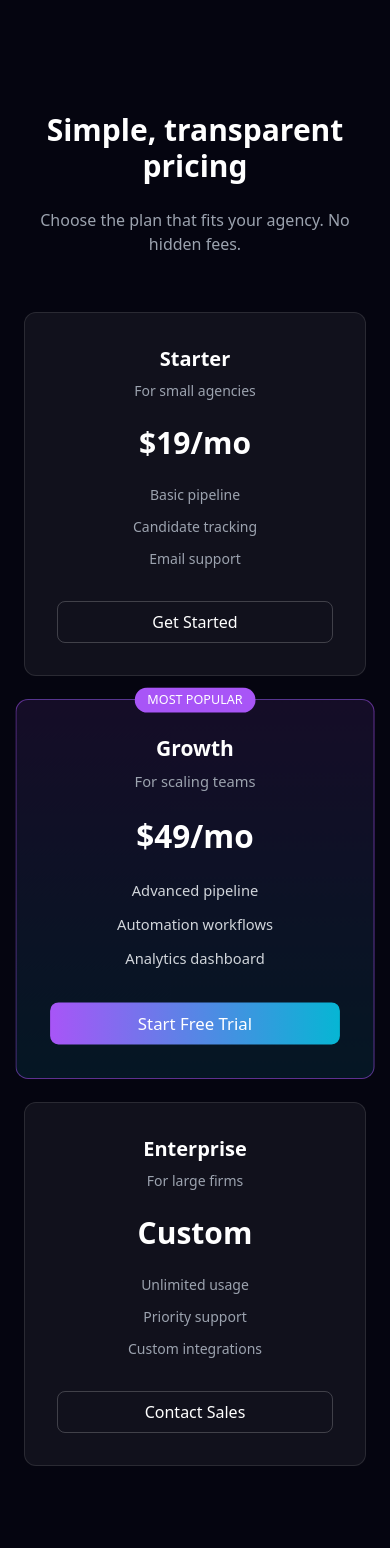
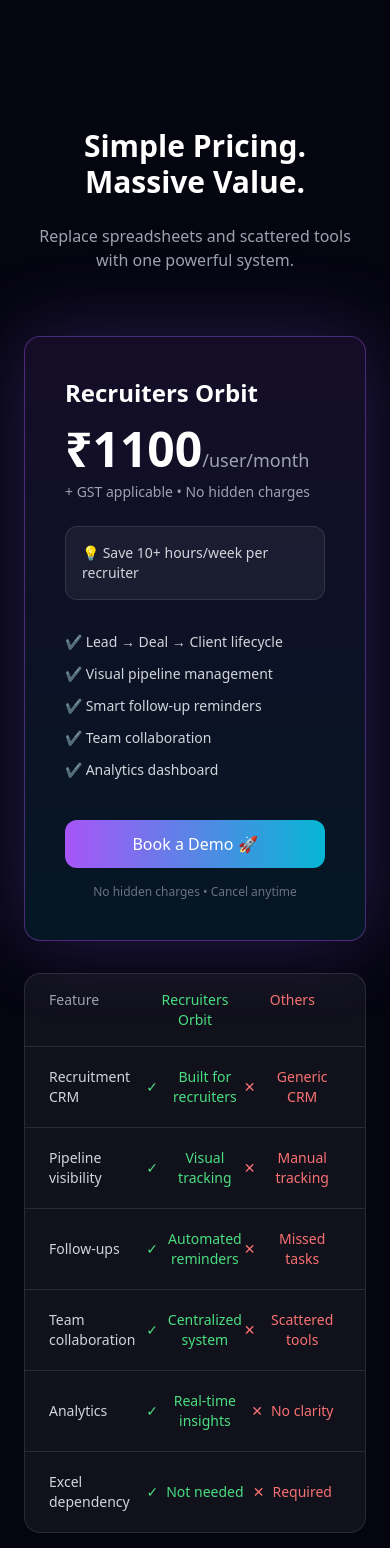
Before and after one commit to digisensedigital-hash/recruiters-orbit-web, a React (Vite) app: page / in a window 390 px wide. Shown: the part 5660-7208 px from the top of the page. Built offline with nearby package versions, Linux system fonts and the light colour scheme.

Commit message:
Pricing UI refined with structured comparison grid + alignment fix

```diff
--- a/src/sections/Pricing.tsx
+++ b/src/sections/Pricing.tsx
@@ -1,83 +1,123 @@
 import Reveal from "../components/common/Reveal"
+import { Link } from "react-router-dom"
+
 export default function Pricing() {
   return (
     <Reveal>
-        <section className="mt-28 px-6 max-w-6xl mx-auto text-center">
+      <section id="pricing" className="mt-32 px-6 max-w-7xl mx-auto">
 
         {/* HEADING */}
-        <h2 className="text-3xl md:text-5xl font-bold">
-            Simple, transparent pricing
-        </h2>
+        <div className="text-center mb-16">
+          <h2 className="text-3xl md:text-5xl font-bold">
+            Simple Pricing. Massive Value.
+          </h2>
+          <p className="mt-6 text-gray-400 max-w-2xl mx-auto">
+            Replace spreadsheets and scattered tools with one powerful system.
+          </p>
+        </div>
 
-        <p className="mt-6 text-gray-400 max-w-2xl mx-auto">
-            Choose the plan that fits your agency. No hidden fees.
-        </p>
+        {/* GRID */}
+        <div className="grid md:grid-cols-2 gap-8 items-stretch">
 
-        {/* PRICING CARDS */}
-        <div className="mt-14 grid md:grid-cols-3 gap-8">
+          {/* LEFT — PRICING */}
+          <div className="flex flex-col justify-between h-full p-10 rounded-2xl border border-purple-500/40 bg-gradient-to-b from-purple-500/10 to-cyan-500/10 shadow-[0_0_80px_rgba(139,92,246,0.25)]">
 
-            {/* STARTER */}
-            <div className="p-8 border border-white/10 rounded-xl bg-white/5 transition-all duration-300 hover:translate-y-[-8px] hover:border-purple-500/40 hover:shadow-[0_0_50px_rgba(139,92,246,0.15)]">
-            <h3 className="text-xl font-semibold mb-2">Starter</h3>
-            <p className="text-gray-400 text-sm mb-6">For small agencies</p>
+            <div>
+              <h3 className="text-2xl font-semibold mb-4">
+                Recruiters Orbit
+              </h3>
 
-            <div className="text-3xl font-bold mb-6">$19/mo</div>
+              <div className="text-5xl font-bold mb-2">
+                ₹1100
+                <span className="text-lg font-normal text-gray-400">
+                  /user/month
+                </span>
+              </div>
 
-            <ul className="space-y-3 text-sm text-gray-400 mb-8">
-                <li>Basic pipeline</li>
-                <li>Candidate tracking</li>
-                <li>Email support</li>
-            </ul>
+              <p className="text-sm text-gray-400 mb-6">
+                + GST applicable • No hidden charges
+              </p>
 
-            <button className="w-full border border-white/20 py-2 rounded-lg hover:bg-white/5 transition">
-                Get Started
-            </button>
+              {/* ROI BOX */}
+              <div className="bg-white/5 border border-white/10 rounded-xl p-4 mb-8 text-sm text-gray-300">
+                💡 Save 10+ hours/week per recruiter
+              </div>
+
+              {/* FEATURES */}
+              <ul className="space-y-3 text-sm text-gray-300">
+                <li>✔ Lead → Deal → Client lifecycle</li>
+                <li>✔ Visual pipeline management</li>
+                <li>✔ Smart follow-up reminders</li>
+                <li>✔ Team collaboration</li>
+                <li>✔ Analytics dashboard</li>
+              </ul>
             </div>
 
-            {/* GROWTH (Highlighted) */}
-            <div className="p-8 border border-purple-500/50 rounded-xl bg-gradient-to-b from-purple-500/10 to-cyan-500/10 scale-105 transition-all duration-300 hover:scale-110 hover:shadow-[0_0_60px_rgba(139,92,246,0.3)] relative">
+            {/* CTA */}
+            <div className="mt-10">
+              <Link to="/book-demo">
+                <button className="w-full bg-gradient-to-r from-purple-500 to-cyan-500 py-3 rounded-xl font-medium hover:scale-105 active:scale-95 transition-all">
+                  Book a Demo 🚀
+                </button>
+              </Link>
 
-            <div className="absolute -top-3 left-1/2 -translate-x-1/2 text-xs bg-purple-500 px-3 py-1 rounded-full">
-                MOST POPULAR
-                </div>
+              <p className="text-xs text-gray-500 mt-4 text-center">
+                No hidden charges • Cancel anytime
+              </p>
+            </div>
+          </div>
 
-            <h3 className="text-xl font-semibold mb-2">Growth</h3>
-            <p className="text-gray-400 text-sm mb-6">For scaling teams</p>
+        {/* RIGHT — CLEAN COMPARISON PANEL */}
+        <div className="h-full rounded-2xl border border-white/10 bg-white/5 overflow-hidden">
 
-            <div className="text-3xl font-bold mb-6">$49/mo</div>
+        {/* HEADER */}
+        <div className="grid grid-cols-3 px-6 py-4 border-b border-white/10 text-sm font-medium text-gray-400">
+            <span>Feature</span>
+            <span className="text-center text-green-400">Recruiters Orbit</span>
+            <span className="text-center text-red-400">Others</span>
+        </div>
 
-            <ul className="space-y-3 text-sm text-gray-300 mb-8">
-                <li>Advanced pipeline</li>
-                <li>Automation workflows</li>
-                <li>Analytics dashboard</li>
-            </ul>
+        {/* ROWS */}
+        <div className="divide-y divide-white/10">
 
-            <button className="w-full bg-gradient-to-r from-purple-500 to-cyan-500 py-2 rounded-lg font-medium hover:scale-105 active:scale-95 transition-all duration-200">
-                Start Free Trial
-            </button>
+            {[
+            ["Recruitment CRM", "Built for recruiters", "Generic CRM"],
+            ["Pipeline visibility", "Visual tracking", "Manual tracking"],
+            ["Follow-ups", "Automated reminders", "Missed tasks"],
+            ["Team collaboration", "Centralized system", "Scattered tools"],
+            ["Analytics", "Real-time insights", "No clarity"],
+            ["Excel dependency", "Not needed", "Required"],
+            ].map((row, i) => (
+            <div
+                key={i}
+                className="grid grid-cols-3 items-center px-6 py-5 text-sm"
+            >
+                {/* FEATURE */}
+                <span className="text-gray-300">
+                {row[0]}
+                </span>
+
+                {/* ORBIT */}
+                <span className="text-green-400 text-center font-medium flex items-center justify-center gap-2">
+                ✓ <span>{row[1]}</span>
+                </span>
+
+                {/* OTHERS */}
+                <span className="text-red-400 text-center font-medium flex items-center justify-center gap-2">
+                ✕ <span>{row[2]}</span>
+                </span>
             </div>
-
-            {/* ENTERPRISE */}
-            <div className="p-8 border border-white/10 rounded-xl bg-white/5 transition-all duration-300 hover:translate-y-[-8px] hover:border-purple-500/40 hover:shadow-[0_0_50px_rgba(139,92,246,0.15)]">
-            <h3 className="text-xl font-semibold mb-2">Enterprise</h3>
-            <p className="text-gray-400 text-sm mb-6">For large firms</p>
-
-            <div className="text-3xl font-bold mb-6">Custom</div>
-
-            <ul className="space-y-3 text-sm text-gray-400 mb-8">
-                <li>Unlimited usage</li>
-                <li>Priority support</li>
-                <li>Custom integrations</li>
-            </ul>
-
-            <button className="w-full border border-white/20 py-2 rounded-lg hover:bg-white/5 transition">
-                Contact Sales
-            </button>
-            </div>
+            ))}
 
         </div>
 
-        </section>
+        </div>
+
+
+
+        </div>
+
+      </section>
     </Reveal>
   )
 }
```
